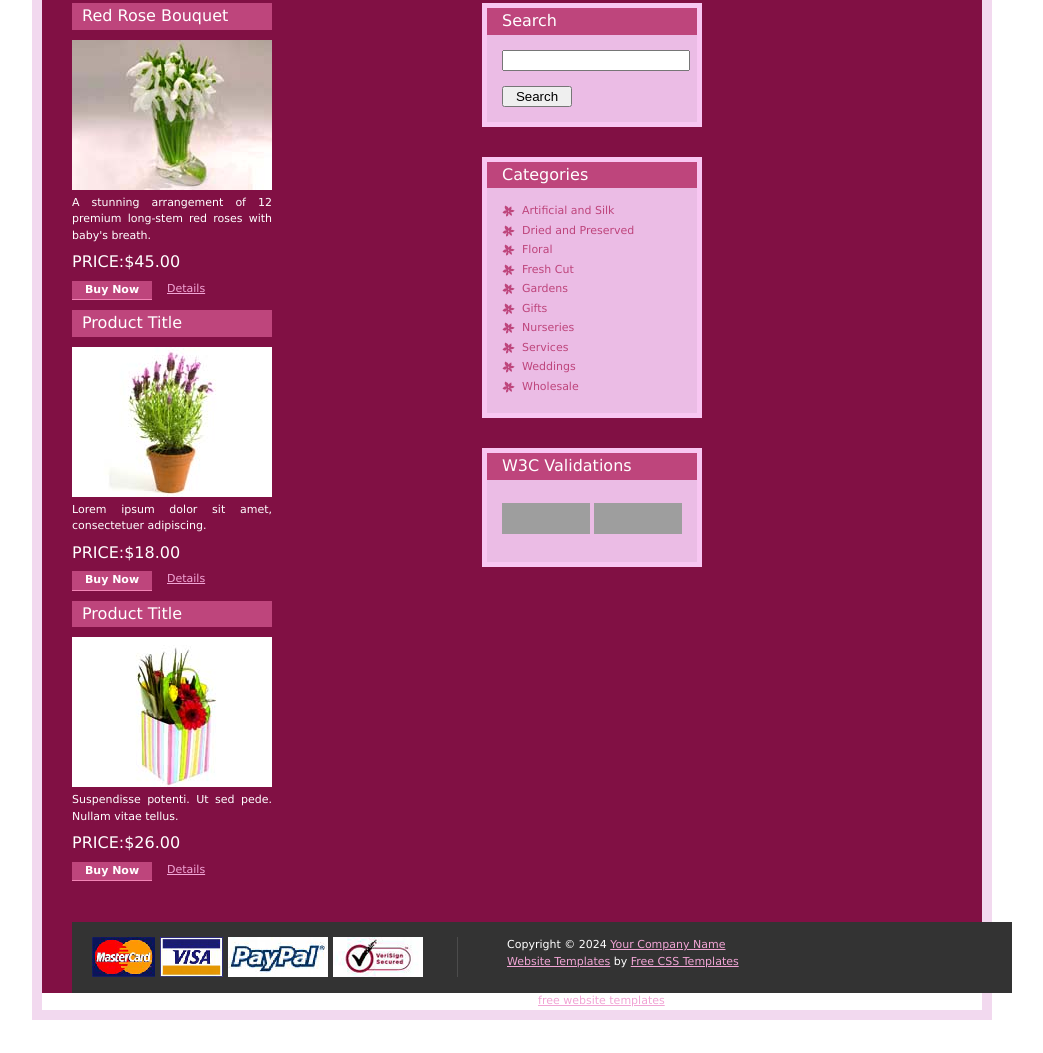
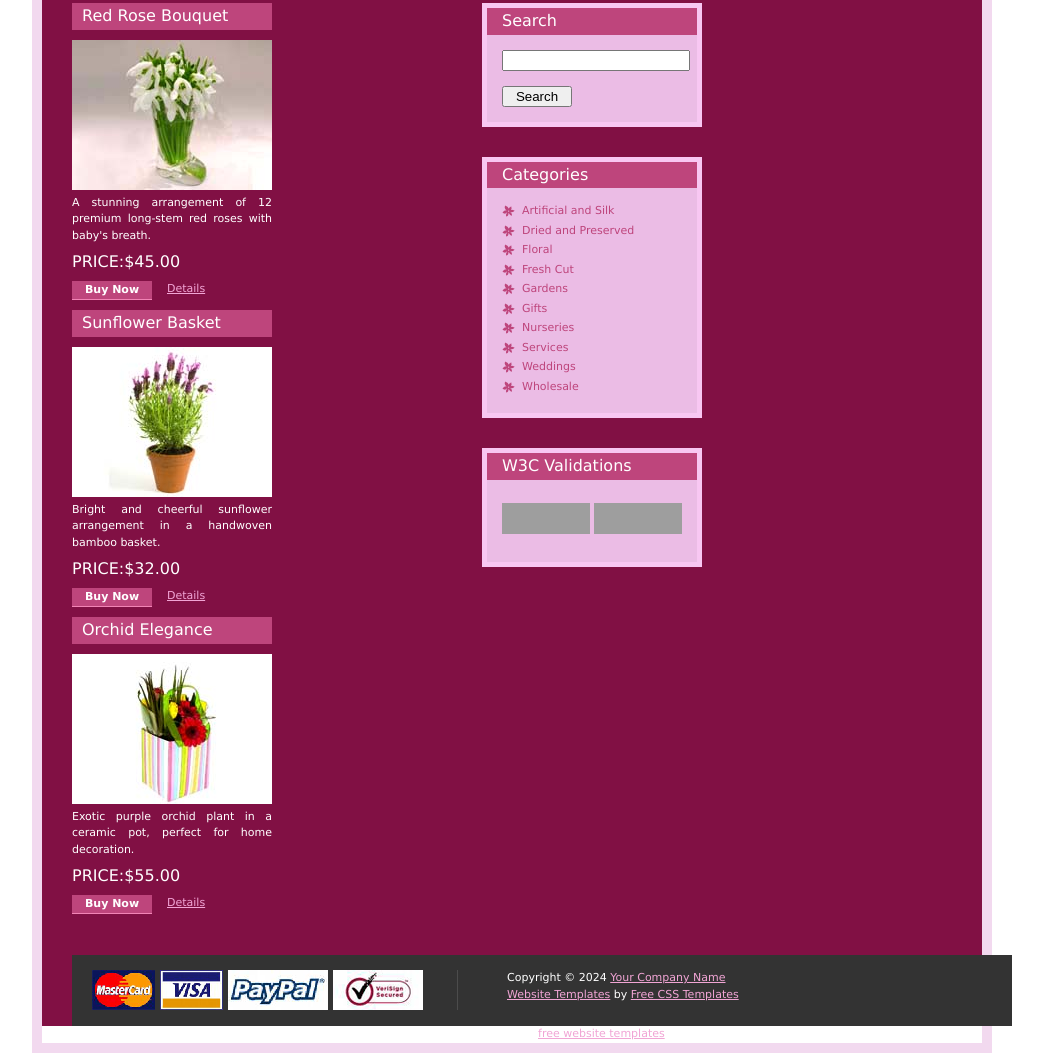
Before and after one commit to hwang2501/BTGIT, a website: page public/index.html in a window 1280 px wide. Shown: the part 762-1815 px from the top of the page, without its empty margins (128-1171 px from the left). Before the commit the page ends 1782 px from the top, so only its background shows below. Drawn offline with Linux system fonts and the light colour scheme; grey boxes are pictures that could not be loaded.

Commit message:
B3: Update Product Two and Three with flower details

```diff
--- a/public/index.html
+++ b/public/index.html
@@ -59,19 +59,20 @@
                 <div class="price">PRICE:<span>$45.00</span></div>
              	<div class="buynow"><a href="shoppingcard.html">Buy Now</a></div><a href="#">Details</a>
              <div class="product_box">
-             	<h3>Product Title</h3>
-                <img src="images/templatemo_image_02.jpg" alt="image" />
-                <p>Lorem ipsum dolor sit amet, consectetuer adipiscing.</p>
-                <div class="price">PRICE:<span>$18.00</span></div>
-             	<div class="buynow"><a href="shoppingcard.html">Buy Now</a></div><a href="#">Details</a>
+                <h3>Sunflower Basket</h3>
+                <img src="images/templatemo_image_02.jpg" alt="Sunflower Basket" />
+                <p>Bright and cheerful sunflower arrangement in a handwoven bamboo basket.</p>
+                <div class="price">PRICE:<span>$32.00</span></div>
+                <div class="buynow"><a href="shoppingcard.html">Buy Now</a></div><a href="#">Details</a>
              </div>
              <div class="product_box">
-             	<h3>Product Title</h3>
-                <img src="images/templatemo_image_03.jpg" alt="image" />
-                <p>Suspendisse potenti. Ut sed pede. Nullam vitae tellus. </p>
-                <div class="price">PRICE:<span>$26.00</span></div>
-             	<div class="buynow"><a href="shoppingcard.html">Buy Now</a></div><a href="#">Details</a>
+                <h3>Orchid Elegance</h3>
+                <img src="images/templatemo_image_03.jpg" alt="Orchid Elegance" />
+                <p>Exotic purple orchid plant in a ceramic pot, perfect for home decoration.</p>
+                <div class="price">PRICE:<span>$55.00</span></div>
+                <div class="buynow"><a href="shoppingcard.html">Buy Now</a></div><a href="#">Details</a>
              </div>
+
 
 			<div class="cleaner_with_height">&nbsp;</div>
         </div> <!-- end of ocntent left -->
```
